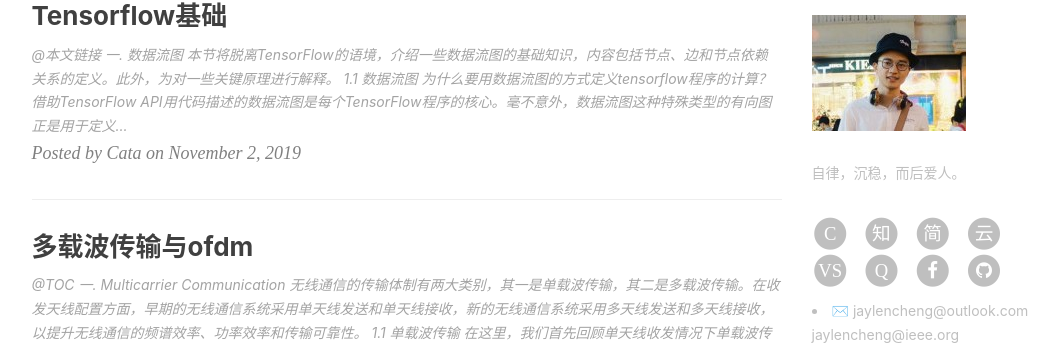
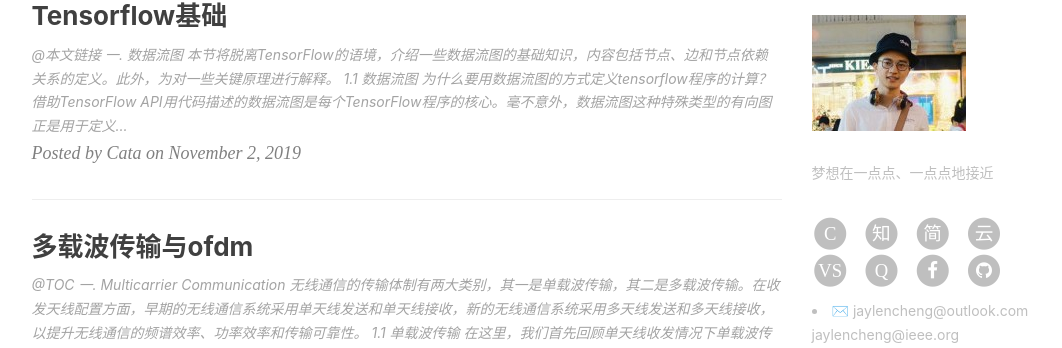
Before and after one commit to jaylencheng/jaylencheng.github.io, a Jekyll site: the page built from index.html, in a window 1280 px wide and 900 px high, scrolled down 841 px. Shown: the part 96-444 px from the top of the window, without its empty margins (136-1198 px from the left). Built offline with Jekyll 4.4.1, drawn with Linux system fonts in a browser that asks for light colours; nearby versions of some CDN libraries; formulas are drawn with MathJax 3; the list of posts is cut into pages by our own code; comment, search, counter and statistics services are not loaded.

Commit message:
Update _config.yml

```diff
--- a/_config.yml
+++ b/_config.yml
@@ -12,7 +12,7 @@ github_repo: "https://github.com/jaylencheng/jaylencheng.github.io.git" #code re
 
 # Sidebar settings | 侧边栏设置
 sidebar: true                           # whether or not using Sidebar.
-sidebar-about-description: "自律，沉稳，而后爱人。"
+sidebar-about-description: "梦想在一点点、一点点地接近"
 sidebar-avatar: /img/1.jpg      # 头像
 
 
```
